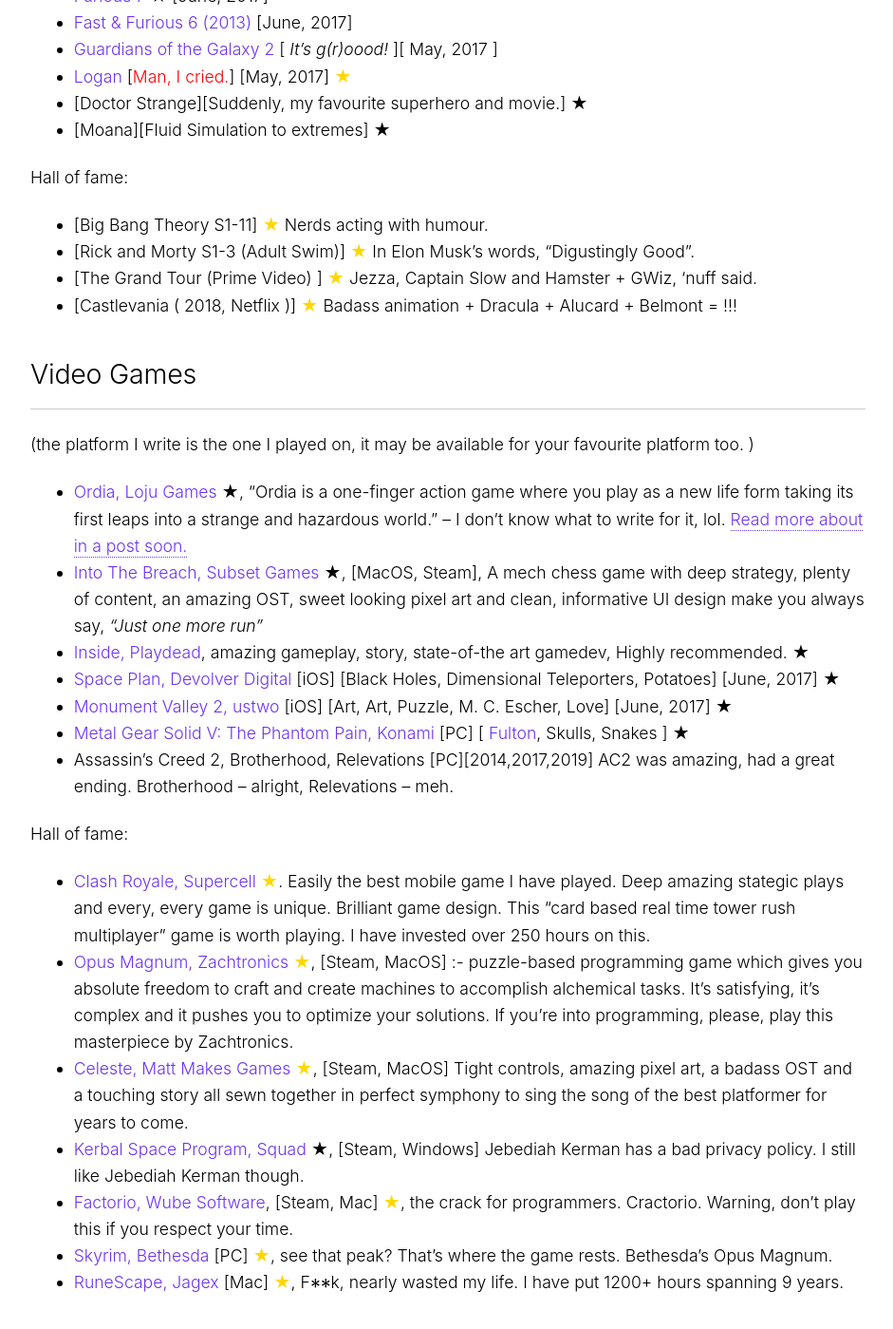
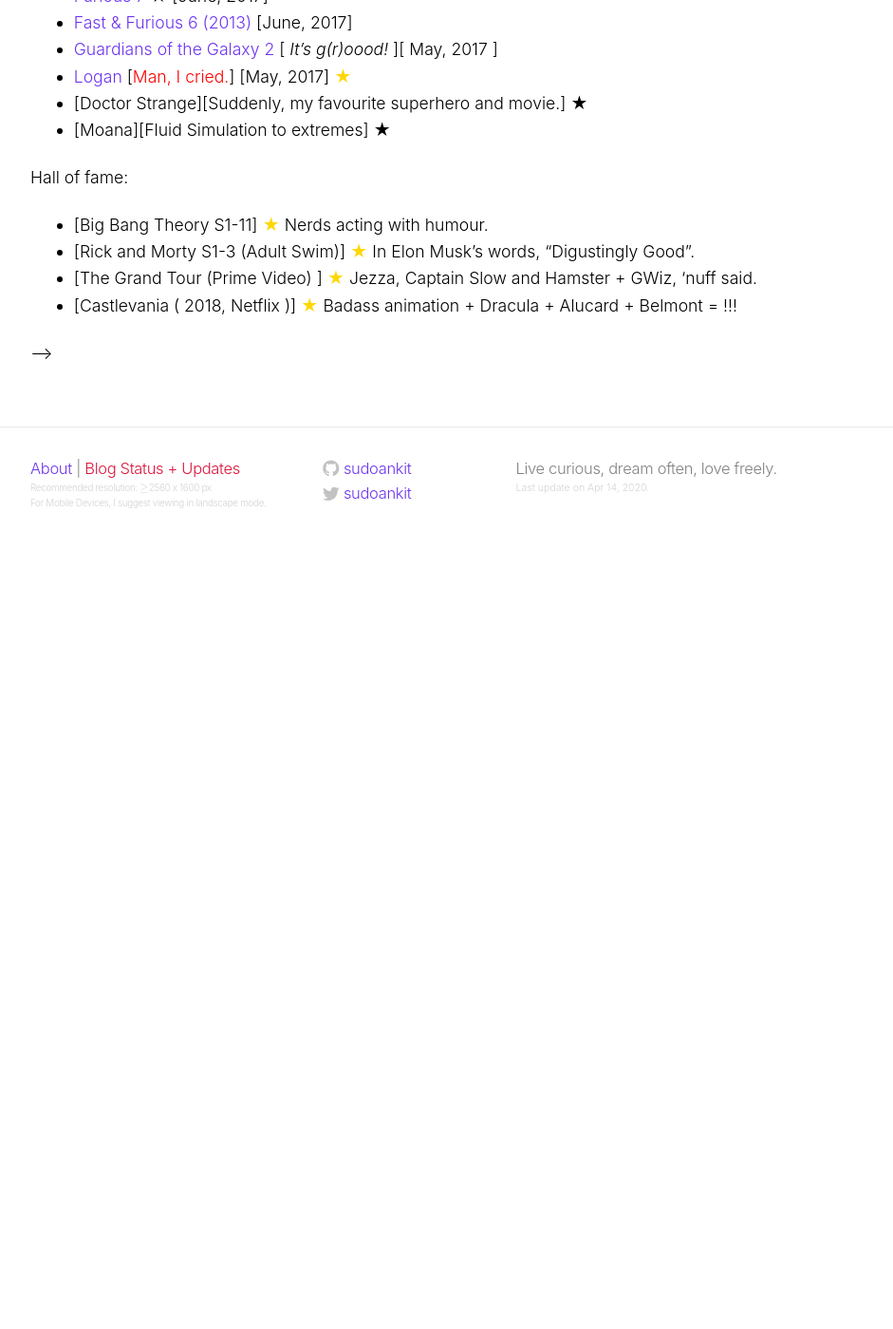
Before and after one commit to sudoankit/sudoankit.github.io, a Jekyll site: the page built from sigma.md, in a window 1280 px wide and 1400 px high, scrolled down 4246 px. Shown: the whole window at 95% size, without its empty margins (168-1109 px from the left). Built offline with Jekyll 4.4.1, drawn with Linux system fonts in a browser that asks for light colours; a script that is not in the unit is left out; comment, search, counter and statistics services are not loaded; after the commit the page ends 4830 px from its top, so only the background shows below that.

Commit message:
no no no enough of these

```diff
--- a/sigma.md
+++ b/sigma.md
@@ -136,8 +136,6 @@
 
 
 
-
-
 ### Popcorn, TV and Insomnia. <!-- With Jalapenos, cheese and oregano! also the tomato one tastes okay but any movie is better with Schezwan Mulan Sauce!!!!!!!!!!!!!!!!!!!!!!!!!!!!!!!!!!!!!!!!!!!!!!!!!!!!! -->
 ---
 
@@ -163,7 +161,7 @@
 - [The Grand Tour (Prime Video) ] <font color="gold">&#x2605;</font> Jezza, Captain Slow and Hamster + GWiz, 'nuff said.
 - [Castlevania ( 2018, Netflix )] <font color="gold">&#x2605;</font> Badass animation + Dracula + Alucard + Belmont = !!!
 
-### Video Games
+<!-- ### Video Games
 ---
 
 (the platform I write is the one I played on, it may be available for your favourite platform too. )
@@ -178,7 +176,7 @@
 
 Hall of fame:
 
-- [Clash Royale, Supercell](https://clashroyale.com) <font color="gold">&#x2605;</font>. Easily the best mobile game I have played. Deep amazing stategic plays and every, every game is unique. Brilliant game design. This "card based real time tower rush multiplayer" game is worth playing. I have invested over 250 hours on this.
+- [Clash Royale, Supercell](https://clashroyale.com) <font color="gold">&#x2605;</font>. Easily the best mobile game I have played. Deep amazing stategic plays and every, every game is unique. Brilliant game design. This "card based real time tower rush multiplayer" game is worth playing.
 
 - [Opus Magnum, Zachtronics](http://www.zachtronics.com/opus-magnum/) <font color="gold">&#x2605;</font>, [Steam, MacOS] :- puzzle-based programming game which gives you absolute freedom to craft and create machines to accomplish alchemical tasks. It's satisfying, it's complex and it pushes you to optimize your solutions. If you're into programming, please, play this masterpiece by Zachtronics.
 
@@ -186,8 +184,8 @@
 - [Kerbal Space Program, Squad](https://www.kerbalspaceprogram.com/en/) &#x2605;, [Steam, Windows] Jebediah Kerman has a bad privacy policy. I still like Jebediah Kerman though.
 - [Factorio, Wube Software](https://www.factorio.com), [Steam, Mac] <font color="gold">&#x2605;</font>, the crack for programmers. Cractorio. Warning, don't play this if you respect your time.
 - [Skyrim, Bethesda](https://elderscrolls.bethesda.net/en/skyrim?) [PC] <font color="gold">&#x2605;</font>, see that peak? That's where the game rests. Bethesda's Opus Magnum.
-- [RuneScape, Jagex](https://www.runescape.com) [Mac] <font color="gold">&#x2605;</font>, F$**$k, nearly wasted my life. I have put 1200+ hours spanning 9 years.
 
 <!-- - [Inside, Playdead]()
 - [Far Cry 3, Ubisoft]()
 - [] -->
+  -->
```
